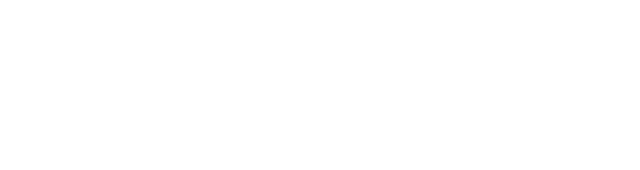
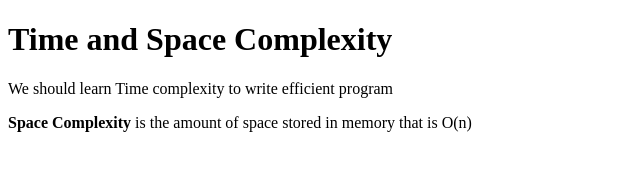
Before and after one commit to acciojob/time-and-space-complexity-vamshithallapalli, a website: page main.html in a window 1280 px wide. Shown: the whole page, without its empty margins (0-640 px from the left). Drawn offline with Linux system fonts and the light colour scheme.

Commit message:
created a submission

```diff
--- a/main.html
+++ b/main.html
@@ -8,6 +8,9 @@
 
 <body>
 	<!-- the entire body must be written by student -->
+	<h1>Time and Space Complexity</h1>
+	<p>We should learn Time complexity to write efficient program</p>
+	<p><b>Space Complexity</b> is the amount of space stored in memory that is O(n)</p>
     <script type="text/javascript" src="./script.js">
 </script>
 
```
